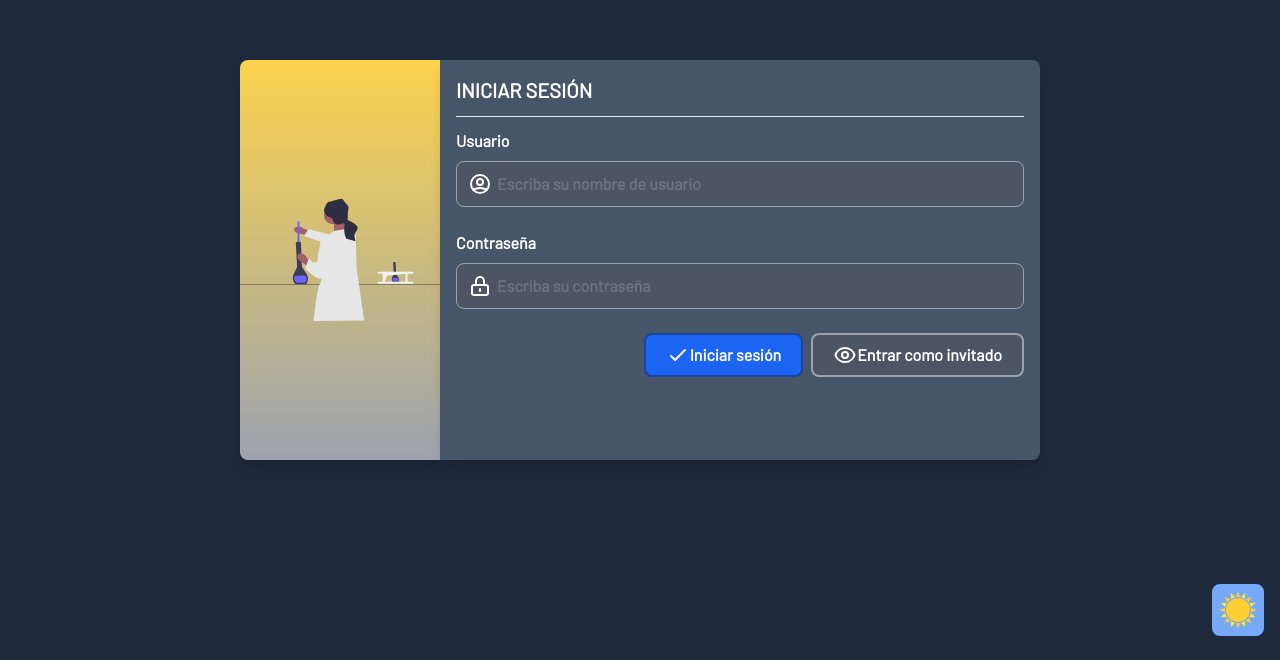
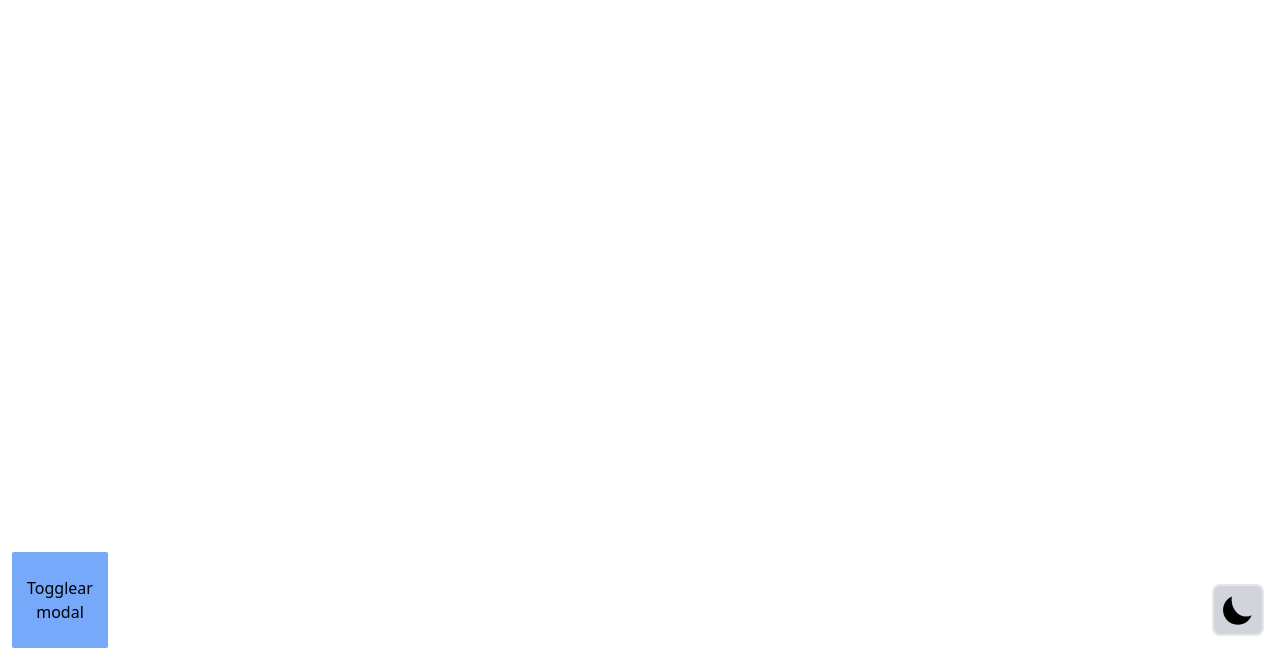
Before and after one commit to Vairgrys/ucu_campeche, a React (Vite) app: page / in a window 1280 px wide. Shown: the part 140-800 px from the top of the page. Built offline with nearby package versions, Linux system fonts and the light colour scheme.

Commit message:
Recoil Js example

```diff
--- a/package.json
+++ b/package.json
@@ -17,6 +17,7 @@
     "flowbite": "^1.6.0",
     "react": "^18.2.0",
     "react-dom": "^18.2.0",
+    "recoil": "^0.7.6",
     "sweetalert2": "^11.6.16",
     "tailwind-merge": "^1.8.1",
     "tailwind-scrollbar": "^2.1.0"
--- a/src/app/app.jsx
+++ b/src/app/app.jsx
@@ -1,22 +1,18 @@
-import React from "react";
+import React, { useState } from "react";
 import { createRoot } from "react-dom/client";
 import Login from "./modules/Login";
-import logo from ".././img/Enfermera.svg";
 import { BotonDark } from "./components/Buttons";
+import { ComponenteFalso } from "./components/ComponenteFalso";
+import { RecoilRoot } from "recoil";
 
 function App () {
 
     return (
         <>
-            <div className="w-screen h-screen flex relative bg-slate-200 dark:bg-slate-800 justify-center items-center">
-            <div className="w-[200px] h-[400px] flex flex-col items-center bg-gradient-to-t from-gray-400 to-slate-600 dark:to-amber-300 rounded-l-lg shadow-lg flex flex-row justify-center items-center content-center">
-                <img className="" src={logo} alt=""></img>
-            </div>
-                <div className="w-[600px] h-[400px] bg-gray-100 dark:bg-slate-600 dark:text-white rounded-r-lg shadow-lg p-4">
-                    <Login></Login>
-                </div>
-             <div className="flex absolute bottom-2 right-0 mb-4 mr-4"><BotonDark></BotonDark></div>
-            </div>
+            <Login></Login>
+            <div className="flex absolute bottom-2 right-0 mb-4 mr-4"><BotonDark></BotonDark></div>
+            <ComponenteFalso>
+            </ComponenteFalso>
         </>
     )
 }
@@ -25,4 +21,8 @@ function App () {
 
 const container = document.getElementById("app");
 const root = createRoot(container)
-root.render(<App />);
+root.render(
+<RecoilRoot>
+    <App />
+</RecoilRoot>
+);
--- a/src/app/components/Buttons.jsx
+++ b/src/app/components/Buttons.jsx
@@ -23,7 +23,7 @@ function BotonDark (props){
         text = ''
     } = props;
 
-    const [theme, setTheme] = useState('dark');
+    const [theme, setTheme] = useState('light');
 
     useEffect(() => {
       if (theme === "dark") {
--- /dev/null
+++ b/src/app/components/ComponenteFalso.jsx
@@ -0,0 +1,20 @@
+import { useRecoilState } from "recoil";
+import { isVisibleLogin } from "../store/atomModal";
+import { BotonDark } from "./Buttons";
+
+function ComponenteFalso () {
+    const [isModalVisible, setModalVisible] = useRecoilState(isVisibleLogin)
+
+
+    function toggleModal(){
+        setModalVisible(!isModalVisible);
+    }
+
+    return (
+        <div className="absolute bottom-3 left-3 w-24 h-24">
+           <button className="bg-blue-400 w-full h-full rounded-sm" onClick={ () => { toggleModal() }}>Togglear modal</button>
+        </div>
+    )
+}
+
+export {ComponenteFalso}
--- a/src/app/modules/Login.jsx
+++ b/src/app/modules/Login.jsx
@@ -1,21 +1,35 @@
 import MiInput from "../components/Inputs";
 import {MiBoton} from "../components/Buttons";
+import logo from "../../img/Enfermera.svg";
+import { useEffect, useState } from "react"
+;
+import { isVisibleLogin } from "../store/atomModal";
+import { useRecoilValue, useSetRecoilState } from "recoil";
 
 function Login () {
+    const isVisible = useRecoilValue(isVisibleLogin)
+
+
     return (
-        <>
+        <><div className={` ${(isVisible) ? ' ' : 'hidden'}  w-screen h-screen flex relative bg-slate-200 dark:bg-slate-800 justify-center items-center`}>
+                <div className="w-[200px] h-[400px] bg-gradient-to-t from-gray-400 to-slate-600 dark:to-amber-300 rounded-l-lg shadow-lg flex flex-row justify-center items-center content-center">
+                    <img className="" src={logo} alt=""></img>
+                </div>
+                <div className={` w-[600px] h-[400px] bg-gray-300 dark:bg-slate-600 dark:text-white rounded-r-lg shadow-lg p-4`}>
                     <div className="font-Barlow1 font-extrabold">
                         <h1 className="text-xl">INICIAR SESIÓN</h1>
                     <div className="relative my-3">
                     <hr />
                     </div>
-            <label for="input-group-1" className="block mb-2">Usuario</label>
+                        <label htmlFor="input-group-1" className="block mb-2">Usuario</label>
                         <MiInput type="text" icono='user' id="input-group-1" placeholder="Escriba su nombre de usuario"></MiInput>
-            <label for="input-group-1" className="block mb-2">Contraseña</label>
+                        <label htmlFor="input-group-1" className="block mb-2">Contraseña</label>
                         <MiInput type="password" icono='pass' id="input-group-2" placeholder="Escriba su contraseña"></MiInput>
                         <div className="flex mt-6 flex-row justify-end">
                             <MiBoton icono='check' text="Iniciar sesión"></MiBoton>
                             <MiBoton icono='invite' color='alternative' text="Entrar como invitado"></MiBoton>
+                        </div>
+                    </div>
                 </div>
             </div>
         </>
--- /dev/null
+++ b/src/app/store/atomModal.jsx
@@ -0,0 +1,9 @@
+import { atom } from "recoil"
+
+const isVisibleLogin = atom({
+    key: 'isVisibleLogin',
+    default: false
+})
+
+
+export {isVisibleLogin}
--- a/src/index.html
+++ b/src/index.html
@@ -1,5 +1,5 @@
 <!DOCTYPE html>
-<html class="blue" ang="en">
+<html class="" ang="en">
 <head>
     <meta charset="UTF-8">
     <meta http-equiv="X-UA-Compatible" content="IE=edge">
```
Also changed, not shown: 6 other files (tests, documents, lock files or other folders). Lines whose indentation alone changed are shown as unchanged.
